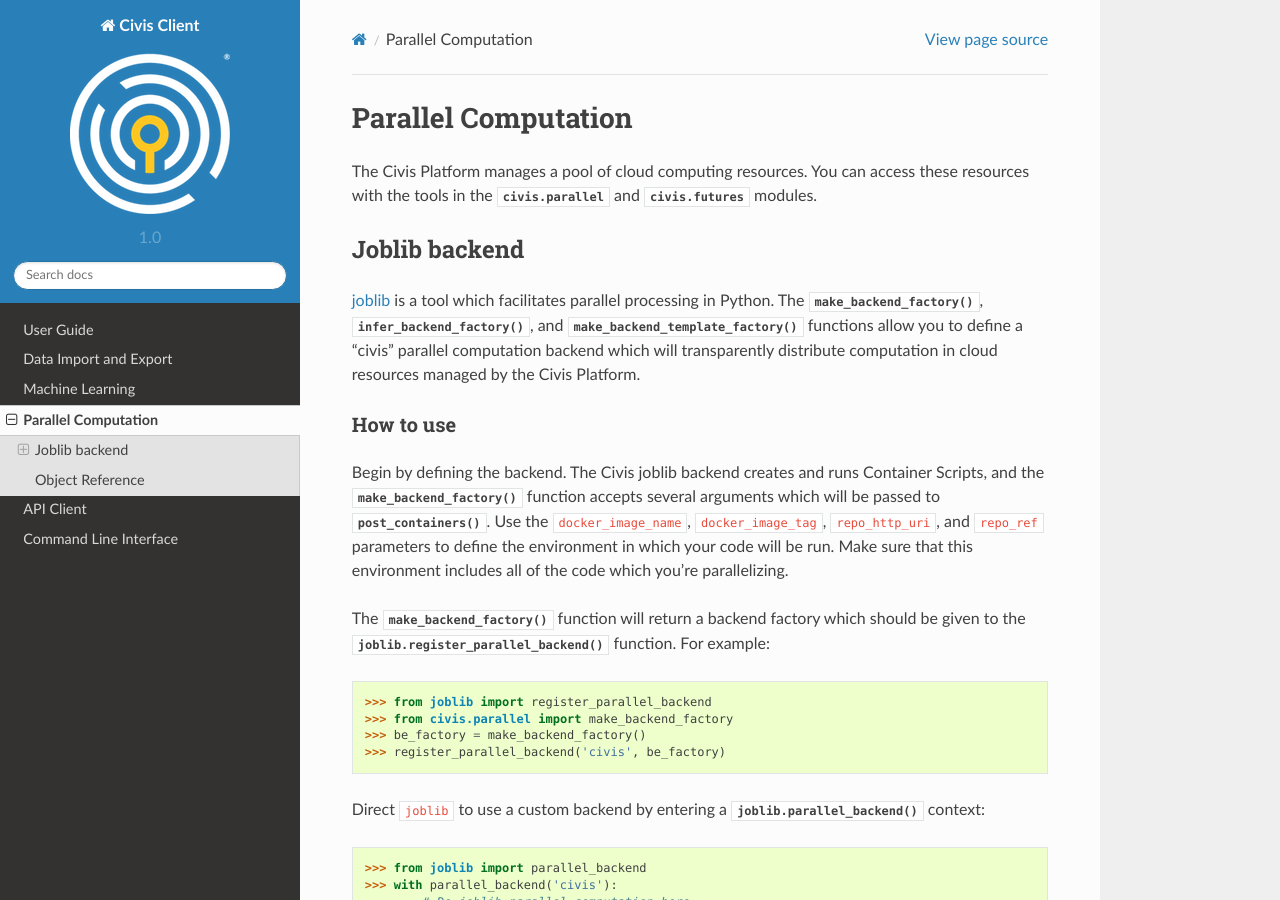
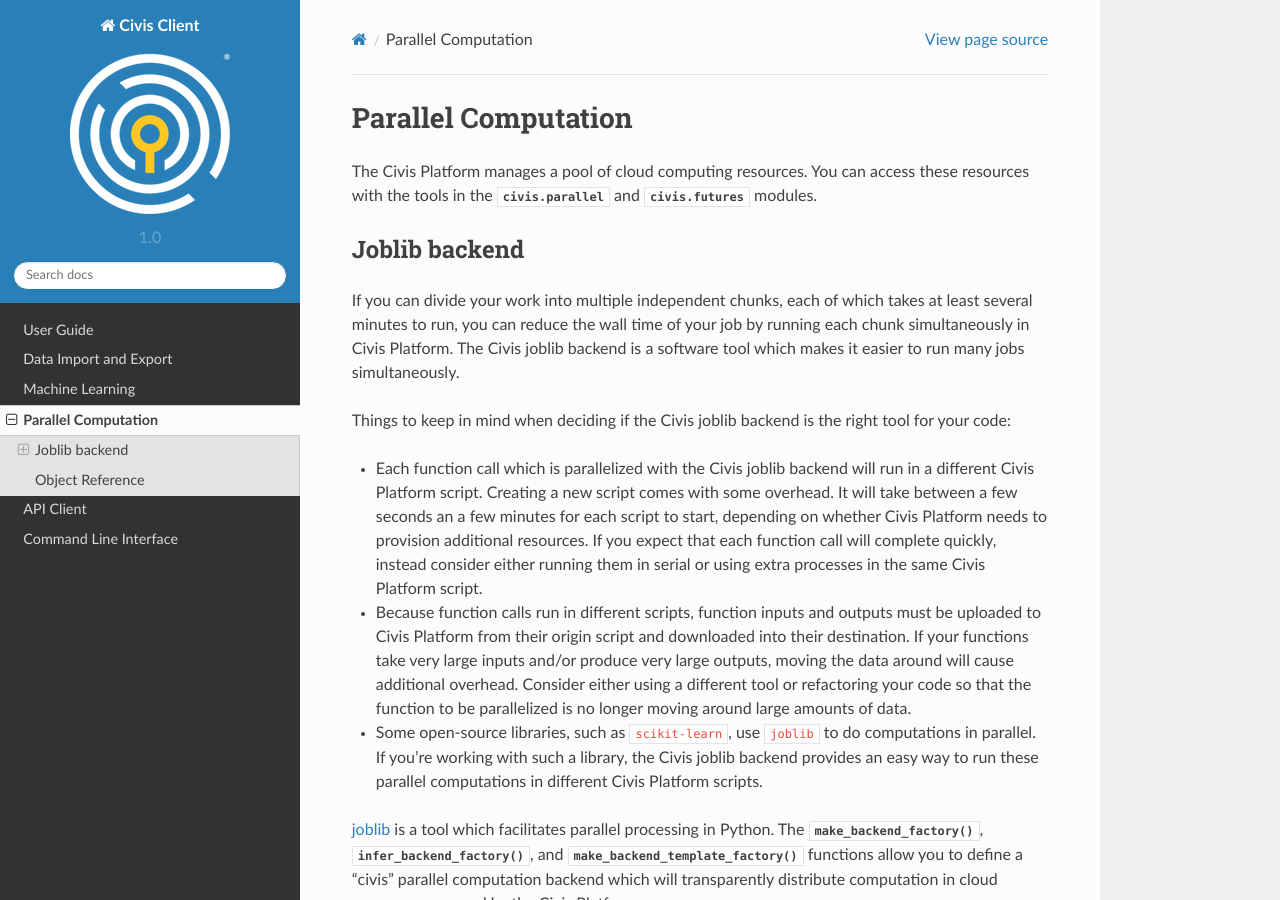
Before and after one commit to civisanalytics/civis-python, a Sphinx documentation site: the page built from docs/source/parallel.rst, in a window 1280 px wide and 900 px high. Built offline with Sphinx 7.4.7 and the Read the Docs theme 2.0.0, drawn with Linux system fonts in a browser that asks for light colours.

Commit message:
DOC Add use case to parallel doc page
The documentation on the Civis joblib backend assumed that users were already familiar with `joblib` and embarrasingly parallel computation, but not everyone is. Talk about the use case for the Civis joblib backend so that users can decide if this tool is useful for them or not.

```diff
--- a/docs/source/parallel.rst
+++ b/docs/source/parallel.rst
@@ -8,6 +8,31 @@
 
 Joblib backend
 ==============
+If you can divide your work into multiple independent chunks, each of which takes
+at least several minutes to run, you can reduce the wall time of your job
+by running each chunk simultaneously in Civis Platform. The Civis joblib
+backend is a software tool which makes it easier to run many jobs simultaneously.
+
+Things to keep in mind when deciding if the Civis joblib backend is the right
+tool for your code:
+
+- Each function call which is parallelized with the Civis joblib backend will run
+  in a different Civis Platform script. Creating a new script comes with some overhead.
+  It will take between a few seconds an a few minutes for each script to start,
+  depending on whether Civis Platform needs to provision additional resources.
+  If you expect that each function call will complete quickly, instead consider either
+  running them in serial or using extra processes in the same Civis Platform script.
+- Because function calls run in different scripts, function inputs and outputs
+  must be uploaded to Civis Platform from their origin script and downloaded into
+  their destination. If your functions take very large inputs and/or produce very
+  large outputs, moving the data around will cause additional overhead.
+  Consider either using a different tool or refactoring your code so that
+  the function to be parallelized is no longer moving around large amounts of data.
+- Some open-source libraries, such as ``scikit-learn``, use ``joblib`` to do
+  computations in parallel. If you're working with such a library, the Civis
+  joblib backend provides an easy way to run these parallel computations in
+  different Civis Platform scripts.
+
 `joblib <https://pythonhosted.org/joblib/index.html>`_ is a tool which facilitates
 parallel processing in Python. The :func:`~civis.parallel.make_backend_factory`,
 :func:`~civis.parallel.infer_backend_factory`, and
```
Also changed, not shown: CHANGELOG.md (+1 -0 lines).
